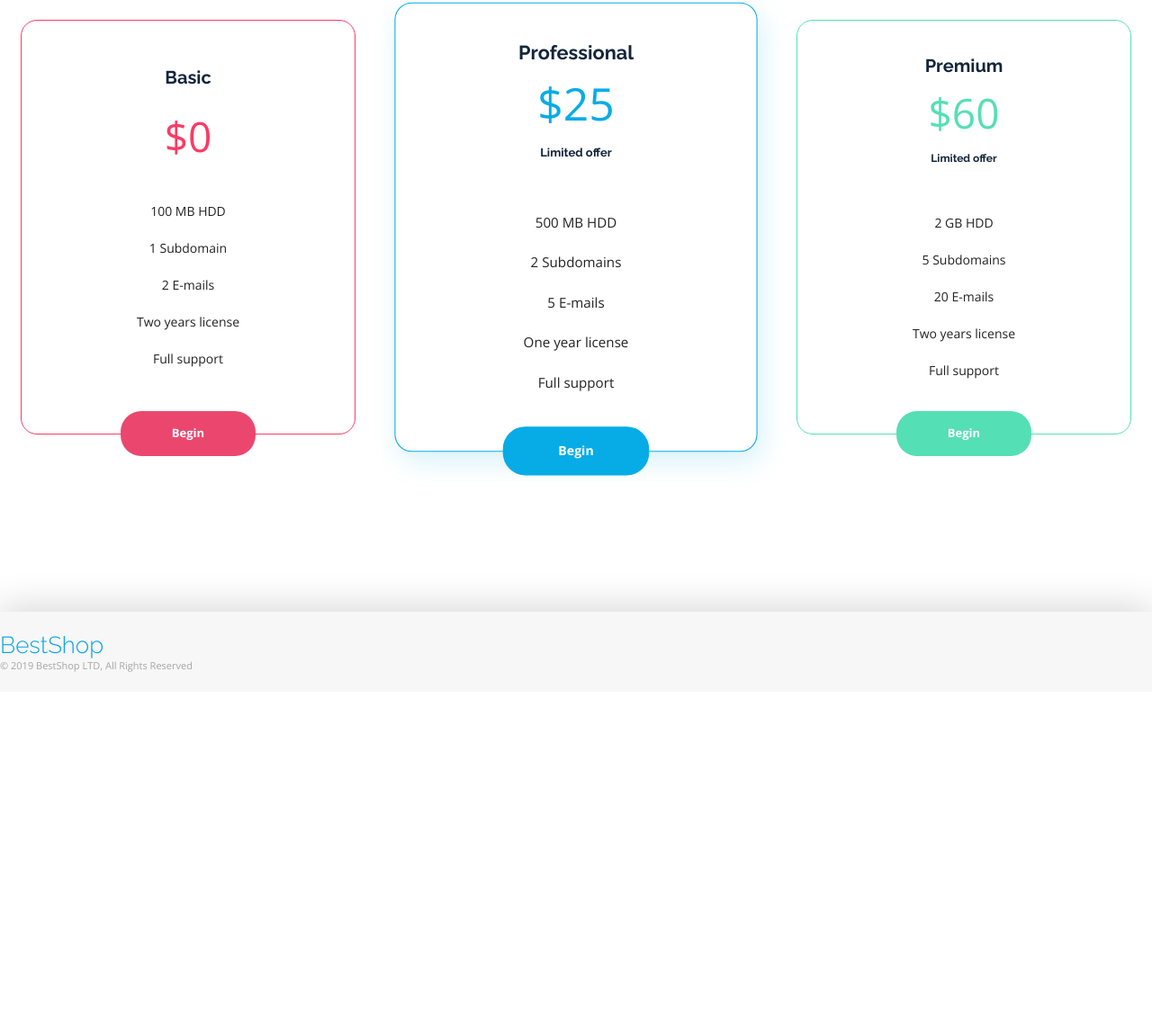
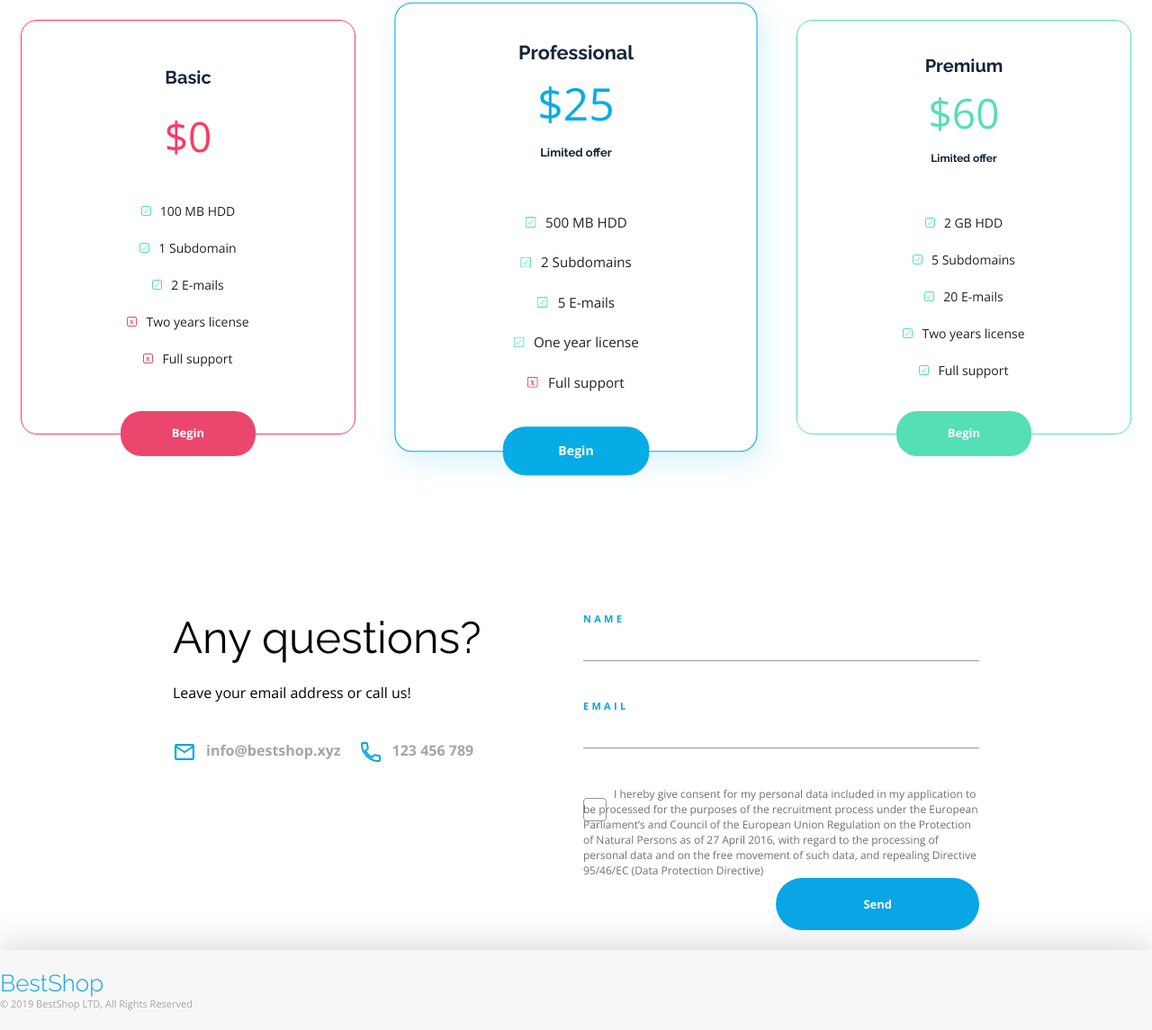
Before and after one commit to Liipka/BestShop, a plain HTML site: page index.html in a window 1280 px wide. Shown: the part 3029-4174 px from the top of the page at 90% size. Before the commit the page ends 3798 px from the top, so only its background shows below. Drawn offline with nearby package versions, Linux system fonts and the light colour scheme.

Commit message:
overall corrections

```diff
--- a/css/style.css
+++ b/css/style.css
@@ -76,7 +76,7 @@ header {
     flex-direction: column;
     align-items: center;
 }
-.main-header {
+.top-text {
     text-align: center;
     font: normal normal normal 49px/57px Raleway;
     letter-spacing: 0;
@@ -404,16 +404,30 @@ header {
     color: #13253B;
     opacity: 1;
 }
+.pricing-list-icon::before {
+    content: "";
+    width: 11px;
+    height: 11px;
+    display: inline-block;
+    margin-right: 10px;
+    background-image: url("../assets/Ckechmark-1.svg");
+}
+.pricing-list-icon-x::before {
+    content: "";
+    width: 11px;
+    height: 11px;
+    display: inline-block;
+    margin-right: 10px;
+    background-image: url("../assets/Close.svg");
+}
 .pricing-amount {
     text-align: center;
     font: normal normal 300 46px/2px Open Sans;
-    letter-spacing: 0px;
     opacity: 1;
 }
 .pricing-box ul{
     text-align: center;
     font: normal normal normal 14px/41px Open Sans;
-    letter-spacing: 0px;
     opacity: 1;
 }
 .pricing-button {
@@ -423,7 +437,6 @@ header {
     opacity: 1;
     text-align: center;
     font: normal normal bold 13px/41px Open Sans;
-    letter-spacing: 0px;
     color: #FFFFFF;
     text-decoration: none;
     position: absolute;
@@ -447,7 +460,7 @@ header {
     color: #13253B;
     opacity: 1;
 }
-.pricing-undertext {
+.pricing-under-text {
     font: normal normal bold 12px/1px Raleway;
     letter-spacing: 0;
     color: #13253B;
@@ -463,19 +476,114 @@ header {
     color: #55DFB4;
 }
 
+/* Last Section */
+
+.form {
+    width: 896px;
+    height: 376px;
+    display: flex;
+    justify-content: space-between;
+}
+.form-text {
+    height: 165px;
+    display: flex;
+    flex-direction: column;
+}
+.form-text h1 {
+    font: normal normal normal 49px/57px Raleway;
+    color: #000000;
+    opacity: 1;
+}
+.form-text > p {
+    font: normal normal normal 16px/22px Open Sans;
+    color: #000000;
+    opacity: 1;
+    margin: 22px 0 42px 0;
+}
+.contact-details {
+    display: flex;
+}
+.contact {
+    font: normal normal 600 16px/22px Open Sans;
+    color: #A5A5A5;
+    opacity: 1;
+    position: relative;
+}
+.contact-form {
+    width: 440px;
+    height: 372px;
+    display: flex;
+    flex-direction: column;
+}
+.form-input {
+    display: flex;
+    flex-direction: column;
+}
+.contact {
+    margin: 0 20px 0 10px;
+}
+.contact-text {
+    font: normal normal bold 11px/15px Open Sans;
+    letter-spacing: 3.28px;
+    color: #08A6E4;
+    opacity: 1;
+    text-transform: uppercase;
+}
+.contact-form-input {
+    height: 40px;
+    width: 440px;
+    border: none;
+    border-bottom: 1px solid #95989A;
+    opacity: 1;
+    margin-bottom: 42px;
+}
+
+/* checkbox */
+.contact-form-checkbox{
+    width: 0;
+    height: 0;
+}
+.contact-form-checkbox-label {
+    position: relative;
+}
+.contact-form-checkbox-label-text {
+    font: normal normal normal 12px/17px Open Sans;
+    color: #707070;
+    opacity: 1;
+    margin-left: 30px;
+}
+.contact-form-checkbox::after {
+    content: "";
+    width: 24px;
+    height: 24px;
+    display: block;
+    border: 1px solid #95989A;
+    border-radius: 4px;
+    position: absolute;
+}
 
 
 
+/* form button */
+
+.form-button {
+    font: normal normal bold 13px/18px Open Sans;
+    color: #FFFFFF;
+    outline: none;
+    background-color: #08A6E4;
+    border: none;
+    border-radius: 35px;
+    padding: 20px 97px;
+    align-self: flex-end;
+}
 
 
+/* Last Section End */
+/* Footer */
 
-
-
-
-/* Footer */
 footer {
-    background: #F7F7F7 0% 0% no-repeat padding-box;
-    box-shadow: 0px -5px 40px #00000029;
+    background: #F7F7F7 0 0 no-repeat padding-box;
+    box-shadow: 0 -5px 40px #00000029;
     opacity: 1;
 }
 footer .container {
@@ -486,13 +594,11 @@ footer .container {
 }
 .footer-title {
     font: normal normal 300 26px/30px Raleway;
-    letter-spacing: 0px;
     color: #08A6E4;
     opacity: 1;
 }
 .footer-text {
     font: normal normal normal 11px/15px Open Sans;
-    letter-spacing: 0px;
     color: #A5A5A5;
     opacity: 1;
 }
--- a/index.html
+++ b/index.html
@@ -30,7 +30,7 @@
     </header>
     <section class="top-section">
         <div class="container">
-            <h1 class="main-header">Sell More!</h1>
+            <h1 class="top-text">Sell More!</h1>
             <p>Open shop on our platform and increase your sales</p>
             <a href="#" class="top-button">Open your shop</a>
         </div>
@@ -111,47 +111,70 @@
                 <div class="pricing-box Basic">
                     <h3>Basic</h3>
                     <p class="pricing-amount">$0</p>
-                    <ul class="pricing-list">
-                        <li>100 MB HDD</li>
-                        <li>1 Subdomain</li>
-                        <li>2 E-mails</li>
-                        <li>Two years license</li>
-                        <li>Full support</li>
+                    <ul>
+                        <li class="pricing-list-icon">100 MB HDD</li>
+                        <li class="pricing-list-icon">1 Subdomain</li>
+                        <li class="pricing-list-icon">2 E-mails</li>
+                        <li class="pricing-list-icon-x">Two years license</li>
+                        <li class="pricing-list-icon-x">Full support</li>
                     </ul>
                     <a class="pricing-button" href="#">Begin</a>
                 </div>
                 <div class="pricing-box Professional">
                     <h3>Professional</h3>
                     <p class="pricing-amount">$25</p>
-                    <p class="pricing-undertext">Limited offer</p>
-                    <ul >
-                        <li>500 MB HDD</li>
-                        <li>2 Subdomains</li>
-                        <li>5 E-mails</li>
-                        <li>One year license</li>
-                        <li>Full support</li>
+                    <p class="pricing-under-text">Limited offer</p>
+                    <ul>
+                        <li class="pricing-list-icon">500 MB HDD</li>
+                        <li class="pricing-list-icon">2 Subdomains</li>
+                        <li class="pricing-list-icon">5 E-mails</li>
+                        <li class="pricing-list-icon">One year license</li>
+                        <li class="pricing-list-icon-x">Full support</li>
                     </ul>
                     <a class="pricing-button" href="#">Begin</a>
                 </div>
                 <div class="pricing-box Premium">
                     <h3>Premium</h3>
                     <p class="pricing-amount">$60</p>
-                    <p class="pricing-undertext">Limited offer</p>
+                    <p class="pricing-under-text">Limited offer</p>
                     <ul>
-                        <li>2 GB HDD</li>
-                        <li>5 Subdomains</li>
-                        <li>20 E-mails</li>
-                        <li>Two years license</li>
-                        <li>Full support</li>
+                        <li class="pricing-list-icon">2 GB HDD</li>
+                        <li class="pricing-list-icon">5 Subdomains</li>
+                        <li class="pricing-list-icon">20 E-mails</li>
+                        <li class="pricing-list-icon">Two years license</li>
+                        <li class="pricing-list-icon">Full support</li>
                     </ul>
                     <a class="pricing-button" href="#">Begin</a>
                 </div>
             </div>
         </div>
     </section>
-    <section>
-        <div class="form">
+    <section class="last-section">
+        <div class="container form">
+            <div class="form-text">
+                <h1>Any questions?</h1>
+                <p>Leave your email address or call us!</p>
+                <div class="contact-details">
+                    <img src="assets/Mail%20Icon.svg" />
+                    <p class="contact mail">info@bestshop.xyz</p>
+                    <img src="assets/Phone%20Icon.svg">
+                    <p class="contact phone">123 456 789</p>
+                </div>
+            </div>
+            <div class="contact-form">
+                <div class="form-input">
+                    <label class="contact-text" for="text">name</label>
+                    <input type="text" id="text" class="contact-form-input" />
+                    <label class="contact-text" for="email">email</label>
+                    <input type="email" id="email" class="contact-form-input" />
 
+                </div>
+                <label class="contact-form-checkbox-label">
+                    <input type="checkbox" class="contact-form-checkbox" />
+                    <span class="contact-form-checkbox-label-text">I hereby give consent for my personal data included in my application to be processed for the purposes of the recruitment process under the European Parliament’s and Council of the European Union Regulation on the Protection of Natural Persons as of 27 April 2016, with regard to the processing of personal data and on the free movement of such data, and repealing Directive 95/46/EC (Data Protection Directive)</span>
+                </label>
+                <button type="submit" class="form-button">Send</button>
+            </div>
         </div>
     </section>
     <footer>
```
